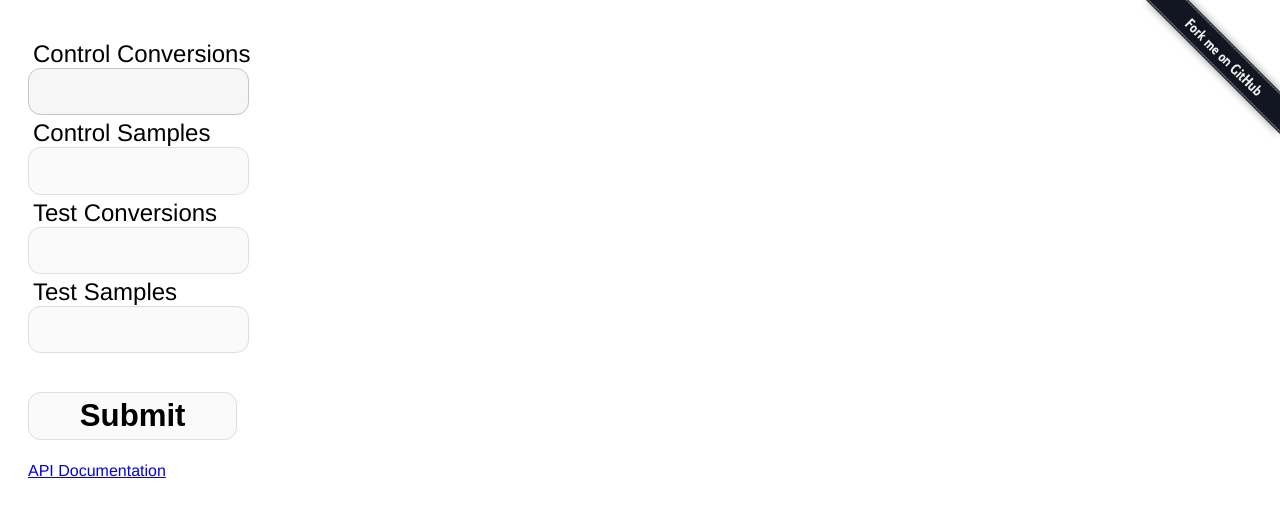
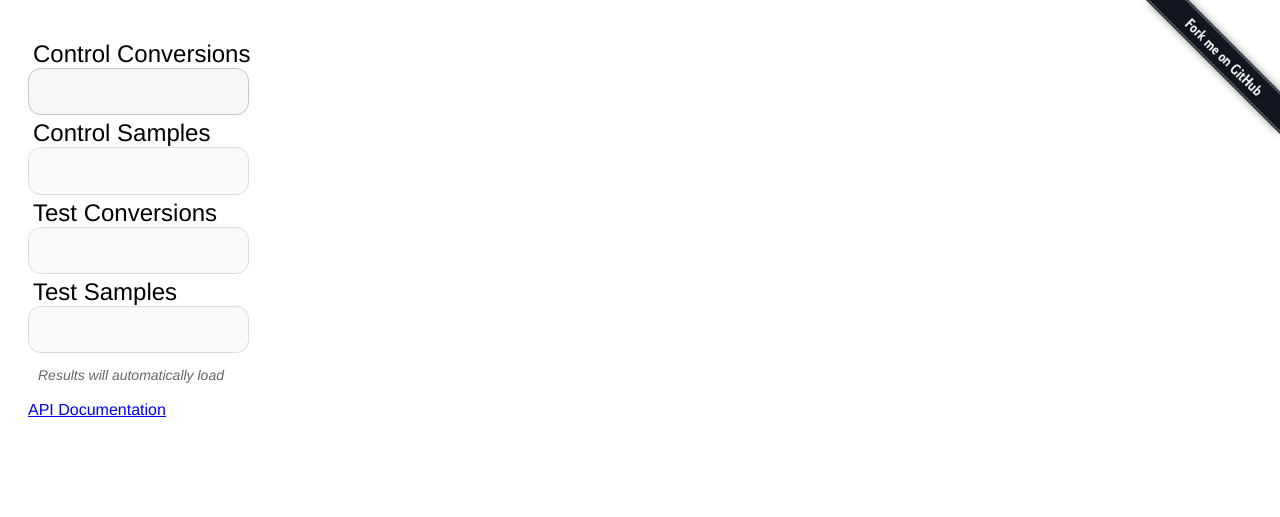
Before and after one commit to evansolomon/IsValid.org, a PHP site: page / in a window 1280 px wide. Shown: the top 517 px of the page. Run offline with PHP 8.4, Linux system fonts and the light colour scheme; some libraries are stand-ins or nearby versions.

Commit message:
Remove the submit button since it's no longer needed
Add a note that results auto-load

```diff
--- a/assets/s.css
+++ b/assets/s.css
@@ -125,3 +125,10 @@ input.permalink {
 .chart {
 	text-align: center;
 }
+
+.tip {
+	margin: 10px 0 0 10px;
+	font-style: italic;
+	opacity: 0.6;
+	font-size: 14px;
+}
--- a/index.php
+++ b/index.php
@@ -27,9 +27,7 @@
 							<label for="test_sam" id="test_sam_label">Test Samples</label>
 							<input type="text" name="test_sam" id="test_sam" autocomplete=off>
 						</div>
-						<div>
-							<input type="submit" value="Submit" class="button" id="submit_btn" />
-						</div>
+						<div class="tip">Results will automatically load</div>
 				</form>
 				<br>
 				<div id="api"><a href="https://github.com/evansolomon/IsValid.org/wiki/API">API Documentation</a></div>
```
